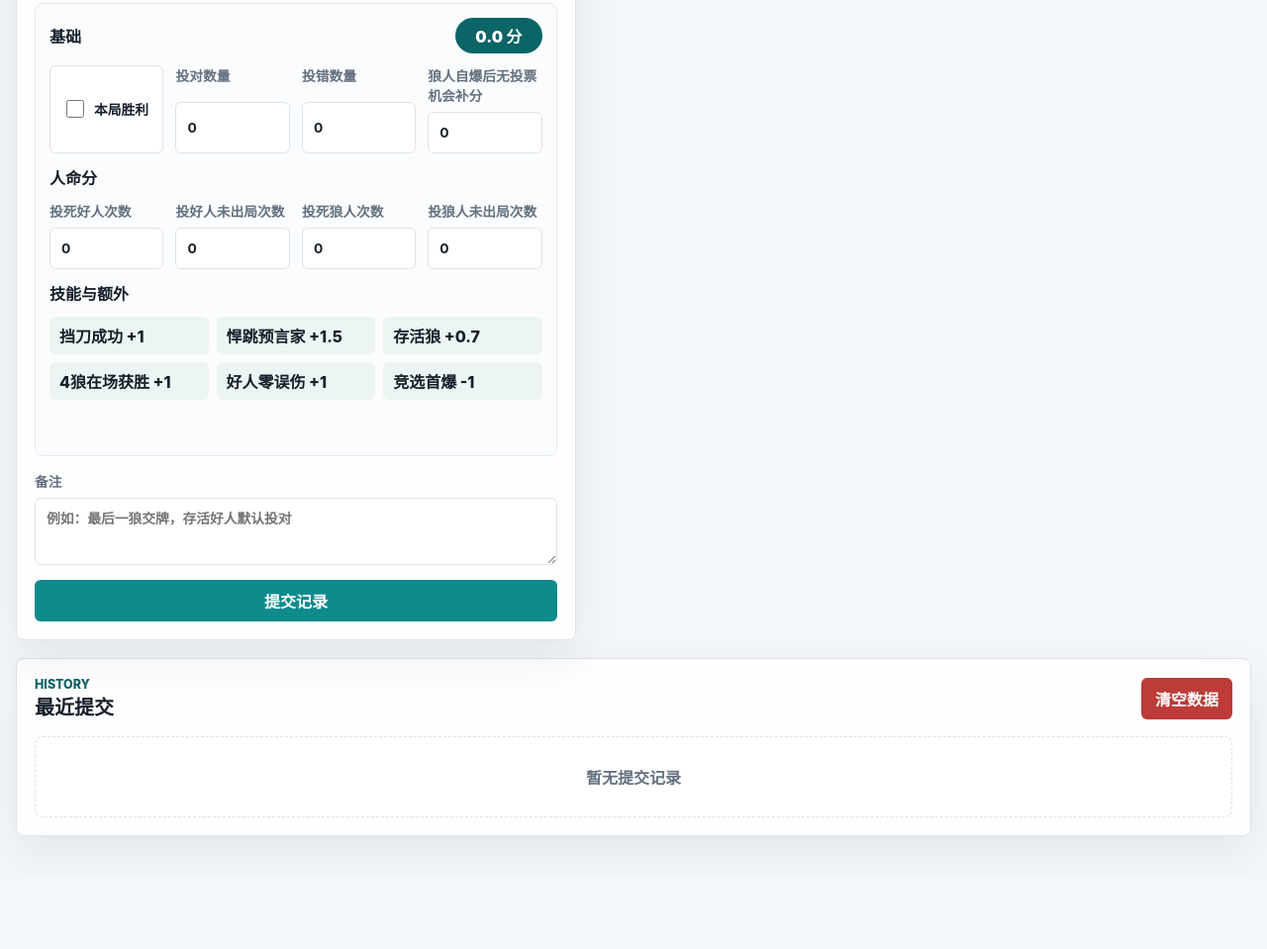
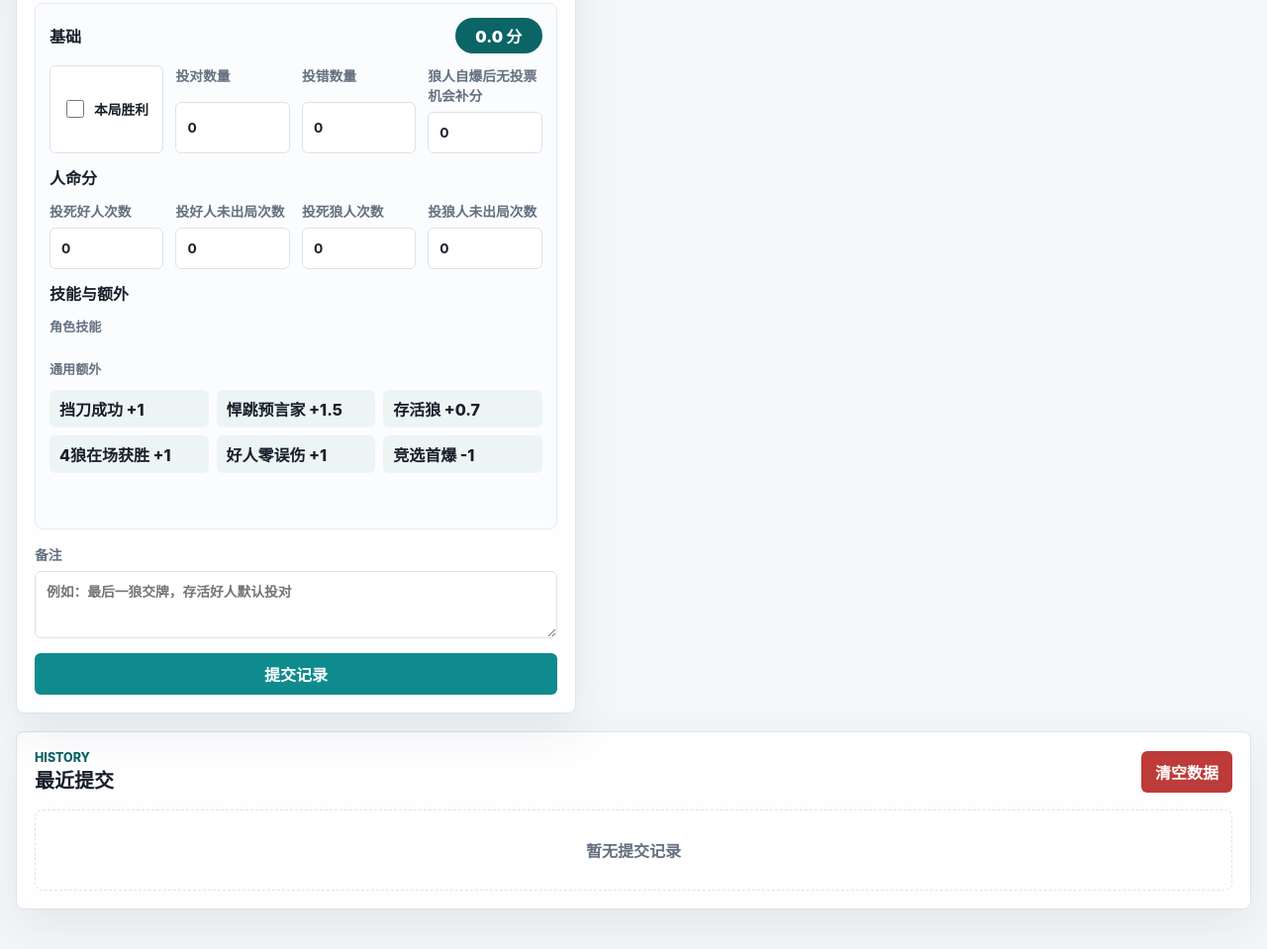
Before and after one commit to Jozky86/X2Rank, a plain HTML site: page index.html in a window 1280 px wide. Shown: the part 682-1641 px from the top of the page at 99% size. Before the commit the page ends 1567 px from the top, so only its background shows below. Drawn offline with Linux system fonts and the light colour scheme.

Commit message:
Separate role skills from general extras

```diff
--- a/index.html
+++ b/index.html
@@ -143,6 +143,7 @@
               <div class="section-title">
                 <h3>技能与额外</h3>
               </div>
+              <div class="skill-group-title">角色技能</div>
               <div class="quick-actions" aria-label="技能分选项">
                 <button type="button" data-role="守卫" data-delta="-0.5" data-label="守卫奶穿平民">守卫奶穿平民 -0.5</button>
                 <button type="button" data-role="守卫" data-delta="-1" data-label="守卫奶穿身份">守卫奶穿身份 -1</button>
@@ -159,9 +160,12 @@
                 <button type="button" data-role="摄梦人,射梦人" data-delta="-0.5" data-label="摄梦人杀死平民">摄梦人杀平民 -0.5</button>
                 <button type="button" data-role="摄梦人,射梦人" data-delta="-1" data-label="摄梦人杀死身份">摄梦人杀身份 -1</button>
                 <button type="button" data-role="摄梦人,射梦人" data-delta="1" data-label="摄梦人杀死狼">摄梦人杀狼 +1</button>
+                <button type="button" data-role="狼枪,狼美人" data-delta="0.6" data-label="狼王/狼美技能成功">狼王/狼美技能 +0.6</button>
+              </div>
+              <div class="skill-group-title">通用额外</div>
+              <div class="quick-actions" aria-label="通用额外选项">
                 <button type="button" data-delta="1" data-label="挡刀成功">挡刀成功 +1</button>
                 <button type="button" data-delta="1.5" data-label="悍跳预言家成功">悍跳预言家 +1.5</button>
-                <button type="button" data-role="狼枪,狼美人" data-delta="0.6" data-label="狼王/狼美技能成功">狼王/狼美技能 +0.6</button>
                 <button type="button" data-delta="0.7" data-label="存活狼额外">存活狼 +0.7</button>
                 <button type="button" data-delta="1" data-label="4狼在场获胜">4狼在场获胜 +1</button>
                 <button type="button" data-delta="1" data-label="好人零误伤获胜">好人零误伤 +1</button>
--- a/styles.css
+++ b/styles.css
@@ -305,6 +305,12 @@ output {
   display: grid;
   grid-template-columns: repeat(3, minmax(0, 1fr));
   gap: 8px;
+}
+
+.skill-group-title {
+  color: var(--muted);
+  font-size: 0.82rem;
+  font-weight: 900;
 }
 
 .quick-actions button {
```
